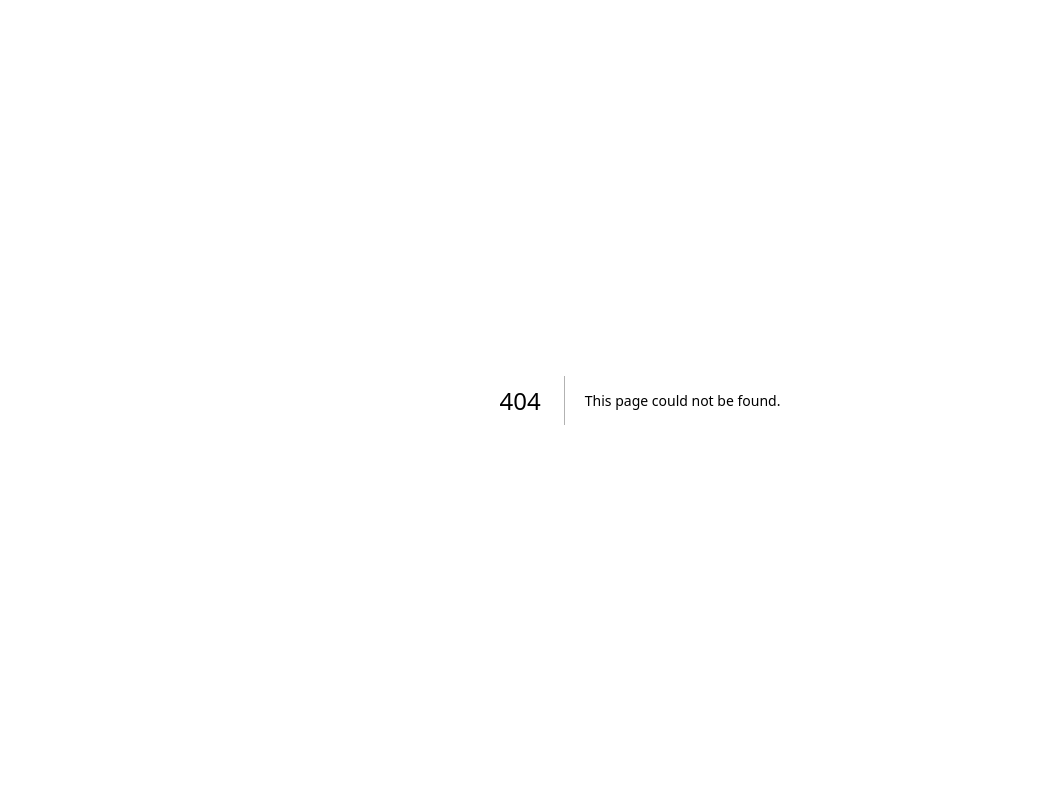
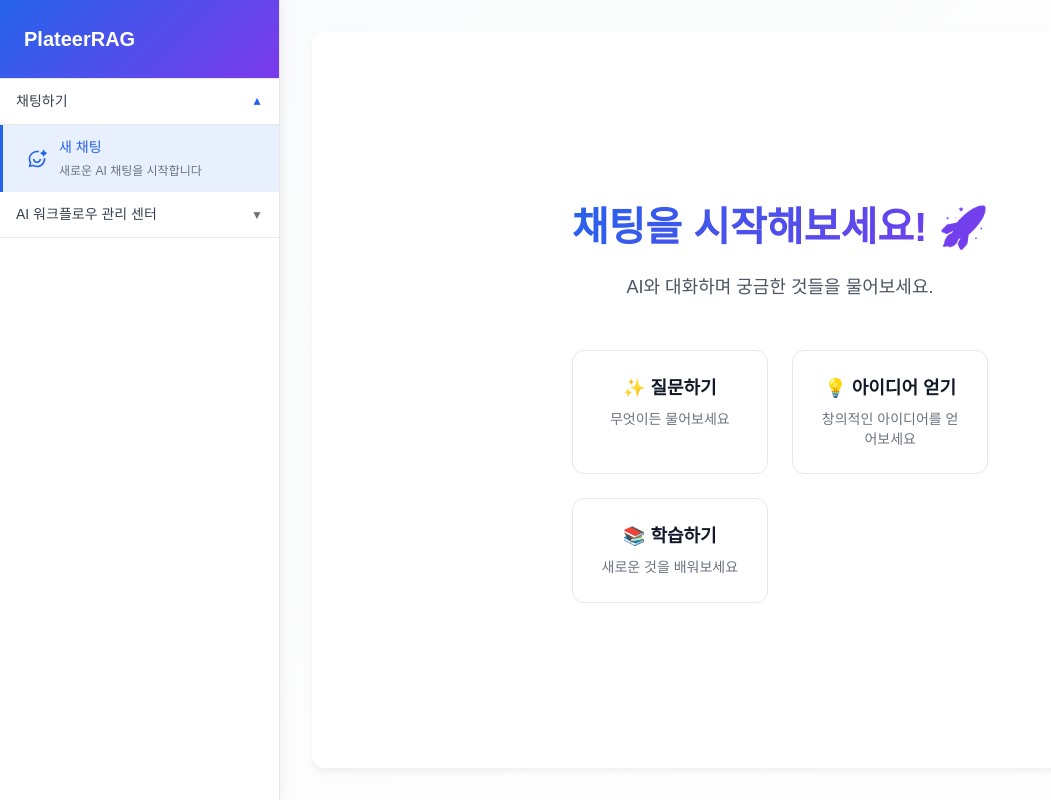
Before and after one commit to X2bee/PlateeRAG, a Next.js app: page /chat in a window 1280 px wide. Before the commit this address had no page. Shown: the whole page, without its empty margins (0-1051 px from the left). Built offline with nearby package versions, Linux system fonts and the light colour scheme.

Commit message:
feat: Implement ChatPage with Sidebar and ChatContent components, including localStorage integration for active section

```diff
--- /dev/null
+++ b/src/app/chat/components/ChatContent.module.scss
@@ -0,0 +1,116 @@
+// Chat Content Styles
+$primary-blue: #2563eb;
+$primary-purple: #7c3aed;
+$primary-green: #059669;
+$gray-50: #f9fafb;
+$gray-100: #f3f4f6;
+$gray-200: #e5e7eb;
+$gray-300: #d1d5db;
+$gray-400: #9ca3af;
+$gray-500: #6b7280;
+$gray-600: #4b5563;
+$gray-700: #374151;
+$gray-800: #1f2937;
+$gray-900: #111827;
+$white: #ffffff;
+
+.chatContainer {
+  height: 100%;
+  display: flex;
+  flex-direction: column;
+  background: $white;
+  border-radius: 0.75rem;
+  box-shadow: 0 4px 6px rgba(0, 0, 0, 0.05);
+}
+
+.welcomeSection {
+  flex: 1;
+  display: flex;
+  align-items: center;
+  justify-content: center;
+  padding: 3rem;
+}
+
+.welcomeContent {
+  text-align: center;
+  max-width: 600px;
+
+  h1 {
+    font-size: 2.5rem;
+    font-weight: 700;
+    color: $gray-900;
+    margin: 0 0 1rem 0;
+    background: linear-gradient(135deg, $primary-blue 0%, $primary-purple 100%);
+    -webkit-background-clip: text;
+    -webkit-text-fill-color: transparent;
+    background-clip: text;
+  }
+
+  p {
+    font-size: 1.125rem;
+    color: $gray-600;
+    margin: 0 0 3rem 0;
+    line-height: 1.6;
+  }
+}
+
+.suggestionCards {
+  display: grid;
+  grid-template-columns: repeat(auto-fit, minmax(180px, 1fr));
+  gap: 1.5rem;
+  margin-top: 2rem;
+}
+
+.card {
+  background: $white;
+  border: 1px solid $gray-200;
+  border-radius: 0.75rem;
+  padding: 1.5rem;
+  text-align: center;
+  transition: all 0.3s ease;
+  cursor: pointer;
+
+  &:hover {
+    transform: translateY(-2px);
+    box-shadow: 0 8px 25px rgba(0, 0, 0, 0.1);
+    border-color: $primary-blue;
+  }
+
+  h3 {
+    font-size: 1.125rem;
+    font-weight: 600;
+    color: $gray-900;
+    margin: 0 0 0.5rem 0;
+  }
+
+  p {
+    font-size: 0.875rem;
+    color: $gray-500;
+    margin: 0;
+    line-height: 1.4;
+  }
+}
+
+// Responsive Design
+@media (max-width: 768px) {
+  .welcomeContent {
+    padding: 1.5rem;
+
+    h1 {
+      font-size: 2rem;
+    }
+
+    p {
+      font-size: 1rem;
+    }
+  }
+
+  .suggestionCards {
+    grid-template-columns: 1fr;
+    gap: 1rem;
+  }
+
+  .card {
+    padding: 1rem;
+  }
+}
--- /dev/null
+++ b/src/app/chat/components/ChatContent.tsx
@@ -0,0 +1,31 @@
+import React from 'react';
+import styles from './ChatContent.module.scss';
+
+const ChatContent: React.FC = () => {
+    return (
+        <div className={styles.chatContainer}>
+            <div className={styles.welcomeSection}>
+                <div className={styles.welcomeContent}>
+                    <h1>채팅을 시작해보세요! 🚀</h1>
+                    <p>AI와 대화하며 궁금한 것들을 물어보세요.</p>
+                    <div className={styles.suggestionCards}>
+                        <div className={styles.card}>
+                            <h3>✨ 질문하기</h3>
+                            <p>무엇이든 물어보세요</p>
+                        </div>
+                        <div className={styles.card}>
+                            <h3>💡 아이디어 얻기</h3>
+                            <p>창의적인 아이디어를 얻어보세요</p>
+                        </div>
+                        <div className={styles.card}>
+                            <h3>📚 학습하기</h3>
+                            <p>새로운 것을 배워보세요</p>
+                        </div>
+                    </div>
+                </div>
+            </div>
+        </div>
+    );
+};
+
+export default ChatContent;
--- /dev/null
+++ b/src/app/chat/page.tsx
@@ -0,0 +1,75 @@
+'use client';
+import React from 'react';
+import { useRouter } from 'next/navigation';
+import {
+    FiGrid,
+    FiFolder,
+    FiCpu,
+    FiSettings,
+    FiEye,
+} from 'react-icons/fi';
+import Sidebar from '@/app/main/components/Sidebar';
+import ChatContent from '@/app/chat/components/ChatContent';
+import { SidebarItem } from '@/app/main/components/types';
+import styles from '@/app/main/assets/MainPage.module.scss';
+
+const ChatPage: React.FC = () => {
+    const router = useRouter();
+
+    // Main 페이지와 동일한 사이드바 아이템들
+    const sidebarItems: SidebarItem[] = [
+        {
+            id: 'canvas',
+            title: '워크플로우 캔버스',
+            description: '새로운 워크플로우 만들기',
+            icon: <FiGrid />,
+        },
+        {
+            id: 'workflows',
+            title: '완성된 워크플로우',
+            description: '저장된 워크플로우 관리',
+            icon: <FiFolder />,
+        },
+        {
+            id: 'exec-monitor',
+            title: '실행 및 모니터링',
+            description: '워크플로우 실행과 성능 모니터링',
+            icon: <FiCpu />,
+        },
+        {
+            id: 'settings',
+            title: '고급 환경 설정',
+            description: 'LLM 및 Tool 환경변수 직접 관리',
+            icon: <FiSettings />,
+        },
+        {
+            id: 'config-viewer',
+            title: '설정값 확인',
+            description: '백엔드 환경변수 및 설정 확인',
+            icon: <FiEye />,
+        },
+    ];
+
+    const handleItemClick = (itemId: string) => {
+        // 클릭한 섹션을 localStorage에 저장하고 /main으로 이동
+        localStorage.setItem('activeSection', itemId);
+        router.push('/main');
+    };
+
+    return (
+        <div className={styles.container}>
+            <Sidebar
+                items={sidebarItems}
+                activeItem="new-chat"
+                onItemClick={handleItemClick}
+                initialChatExpanded={true}
+                initialSettingExpanded={false}
+            />
+            <main className={styles.mainContent}>
+                <ChatContent />
+            </main>
+        </div>
+    );
+};
+
+export default ChatPage;
--- a/src/app/main/components/MainPageContent.tsx
+++ b/src/app/main/components/MainPageContent.tsx
@@ -51,6 +51,13 @@ const MainPageContent: React.FC = () => {
             }
             setInitialLoad(false);
         } else {
+            // Check if there's a saved activeSection from chat page navigation
+            const savedActiveSection = localStorage.getItem('activeSection');
+            if (savedActiveSection && ['canvas', 'workflows', 'exec-monitor', 'settings', 'config-viewer'].includes(savedActiveSection)) {
+                setActiveSection(savedActiveSection);
+                localStorage.removeItem('activeSection'); // Clear after use
+            }
+
             // If no view parameter, load from localStorage
             const savedTab = localStorage.getItem('execMonitorTab');
             if (savedTab === 'executor' || savedTab === 'monitoring') {
@@ -215,6 +222,8 @@ const MainPageContent: React.FC = () => {
                 items={sidebarItems}
                 activeItem={activeSection}
                 onItemClick={handleSidebarItemClick}
+                initialChatExpanded={false}
+                initialSettingExpanded={true}
             />
             <main className={styles.mainContent}>{renderContent()}</main>
         </div>
--- a/src/app/main/components/Sidebar.tsx
+++ b/src/app/main/components/Sidebar.tsx
@@ -1,6 +1,7 @@
 'use client';
 import React, { useState } from 'react';
 import { useRouter } from 'next/navigation';
+import { RiChatSmileAiLine } from "react-icons/ri";
 import { SidebarProps } from '@/app/main/components/types';
 import styles from '@/app/main/assets/MainPage.module.scss';
 
@@ -9,10 +10,12 @@ const Sidebar: React.FC<SidebarProps> = ({
     activeItem,
     onItemClick,
     className = '',
+    initialChatExpanded = false,
+    initialSettingExpanded = false,
 }) => {
     const router = useRouter();
-    const [isSettingExpanded, setIsSettingExpanded] = useState(false);
-    const [isChatExpanded, setIsChatExpanded] = useState(false);
+    const [isSettingExpanded, setIsSettingExpanded] = useState(initialSettingExpanded);
+    const [isChatExpanded, setIsChatExpanded] = useState(initialChatExpanded);
 
     const toggleExpanded = () => {
         setIsSettingExpanded(!isSettingExpanded);
@@ -30,6 +33,10 @@ const Sidebar: React.FC<SidebarProps> = ({
 
     const handleLogoClick = () => {
         router.push('/');
+    };
+
+    const handleNewChatClick = () => {
+        router.push('/chat');
     };
 
     return (
@@ -56,12 +63,10 @@ const Sidebar: React.FC<SidebarProps> = ({
             {isChatExpanded && (
                 <nav className={styles.sidebarNav}>
                     <button
-                        onClick={() => onItemClick('new-chat')}
+                        onClick={handleNewChatClick}
                         className={`${styles.navItem} ${activeItem === 'new-chat' ? styles.active : ''}`}
                     >
-                        <svg width="16" height="16" viewBox="0 0 24 24" fill="currentColor">
-                            <path d="M12 2C13.1 2 14 2.9 14 4V8C14 9.1 13.1 10 12 10C10.9 10 10 9.1 10 8V4C10 2.9 10.9 2 12 2ZM21 9V7L19 7C18.5 5.8 17.7 4.7 16.6 3.9L17.6 2.9C18 2.5 18 1.9 17.6 1.5S16.5 1.1 16.1 1.5L15.1 2.5C14.3 2.2 13.4 2 12.5 2H11.5C10.6 2 9.7 2.2 8.9 2.5L7.9 1.5C7.5 1.1 6.9 1.1 6.5 1.5S6.1 2.5 6.5 2.9L7.5 3.9C6.4 4.7 5.6 5.8 5.1 7H3V9H5.1C5.6 10.2 6.4 11.3 7.5 12.1L6.5 13.1C6.1 13.5 6.1 14.1 6.5 14.5S7.5 14.9 7.9 14.5L8.9 13.5C9.7 13.8 10.6 14 11.5 14H12.5C13.4 14 14.3 13.8 15.1 13.5L16.1 14.5C16.5 14.9 17.1 14.9 17.5 14.5S17.9 13.5 17.5 13.1L16.5 12.1C17.6 11.3 18.4 10.2 18.9 9H21Z"/>
-                        </svg>
+                        <RiChatSmileAiLine />
                         <div className={styles.navText}>
                             <div className={styles.navTitle}>새 채팅</div>
                             <div className={styles.navDescription}>
--- a/src/app/main/components/types.ts
+++ b/src/app/main/components/types.ts
@@ -12,6 +12,8 @@ export interface SidebarProps {
     activeItem: string;
     onItemClick: (itemId: string) => void;
     className?: string;
+    initialChatExpanded?: boolean;
+    initialSettingExpanded?: boolean;
 }
 
 export interface ContentAreaProps {
```
